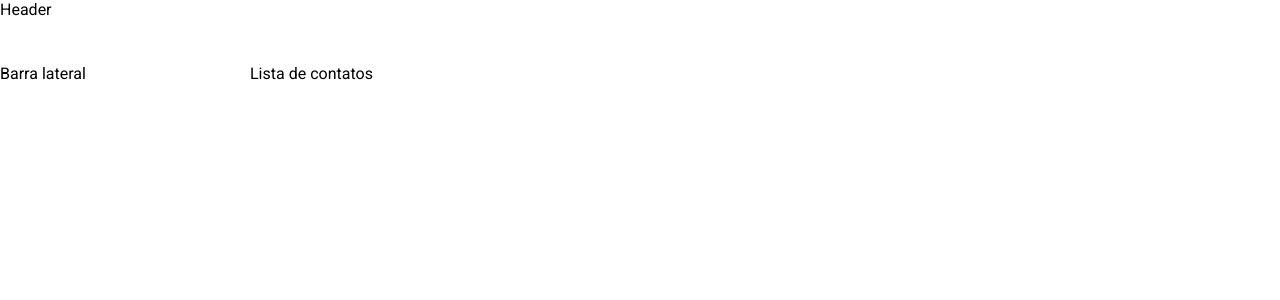
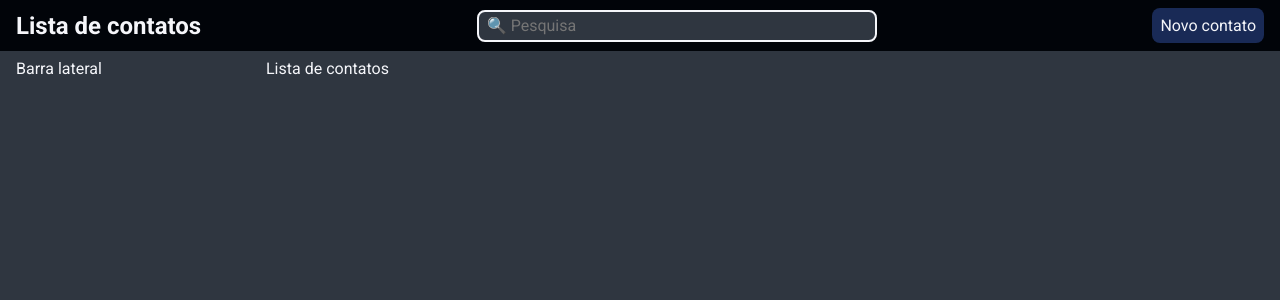
Before and after one commit to Aguiar-gabrielcosta/lista-de-contatos-react, a React (Create React App) app: page / in a window 1280 px wide. Shown: the top 300 px of the page. Built offline with nearby package versions, Linux system fonts and the light colour scheme.

Commit message:
Adiciona o header do site

```diff
--- /dev/null
+++ b/src/containers/Header/index.tsx
@@ -0,0 +1,13 @@
+import * as S from './styles'
+
+const Header = () => {
+  return (
+    <S.Header>
+      <S.Logo>Lista de contatos</S.Logo>
+      <S.BarraDePesquisa type="text" placeholder="&#128269; Pesquisa" />
+      <S.LinkNavegacao to={'/cadastro'}>Novo contato</S.LinkNavegacao>
+    </S.Header>
+  )
+}
+
+export default Header
--- /dev/null
+++ b/src/containers/Header/styles.ts
@@ -0,0 +1,37 @@
+import { Link } from 'react-router-dom'
+import styled from 'styled-components'
+
+export const Header = styled.div`
+  display: flex;
+  justify-content: space-between;
+  align-items: center;
+  color: ${(props) => props.theme.corTitulo};
+`
+
+export const Logo = styled.h1`
+  font-size: 1.5rem;
+`
+
+export const BarraDePesquisa = styled.input`
+  font-size: 1rem;
+  font-weight: semi-bold;
+  max-width: 400px;
+  width: 100%;
+  height: 32px;
+  padding: 8px;
+  background-color: ${(props) => props.theme.corDeFundo};
+  border: 2px solid ${(props) => props.theme.corTexto};
+  border-radius: 8px;
+`
+
+export const LinkNavegacao = styled(Link)`
+  text-decoration: none;
+  color: ${(props) => props.theme.corTexto};
+  background-color: ${(props) => props.theme.corPrincipal};
+  padding: 8px;
+  border-radius: 8px;
+
+  &:hover {
+    background-color: ${(props) => props.theme.corSecundaria};
+  }
+`
--- a/src/pages/Home/index.tsx
+++ b/src/pages/Home/index.tsx
@@ -1,9 +1,12 @@
+import Header from '../../containers/Header'
 import { AsideContainer, HeaderContainer, MainContainer } from '../../styles'
 
 const Home = () => {
   return (
     <>
-      <HeaderContainer>Header</HeaderContainer>
+      <HeaderContainer>
+        <Header />
+      </HeaderContainer>
       <AsideContainer>Barra lateral</AsideContainer>
       <MainContainer>Lista de contatos</MainContainer>
     </>
--- a/src/styles/index.ts
+++ b/src/styles/index.ts
@@ -6,26 +6,35 @@ const EstiloGlobal = createGlobalStyle`
     padding: 0;
     box-sizing: border-box;
     font-family: Roboto, sans-serif;
+    color: ${(props) => props.theme.corTexto}
+  }
+
+  body {
+    background-color: ${(props) => props.theme.corDeFundo};
   }
 `
 
+export default EstiloGlobal
+
 export const LayoutContainer = styled.div`
   display: grid;
-  grid-template-rows: 64px auto;
-  grid-template-columns: 250px auto;
+  grid-template-rows: auto 1fr;
+  grid-template-columns: 250px 1fr;
   height: 100vh;
 `
 
 export const HeaderContainer = styled.header`
   grid-column: 1/-1;
+  background-color: ${(props) => props.theme.corTerciaria};
+  padding: 8px 16px;
 `
 
 export const AsideContainer = styled.aside`
   grid-column: 1/2;
+  padding: 8px 16px;
 `
 
 export const MainContainer = styled.main`
   grid-column: 2/3;
+  padding: 8px 16px;
 `
-
-export default EstiloGlobal
--- a/src/theme/theme.ts
+++ b/src/theme/theme.ts
@@ -3,13 +3,15 @@ export type Theme = {
   corSecundaria: string
   corTerciaria: string
   corDeFundo: string
+  corTitulo: string
   corTexto: string
 }
 
 export const temaDark: Theme = {
-  corPrincipal: '#273c75',
-  corSecundaria: '#192a56',
-  corTerciaria: '#353b48',
+  corPrincipal: '#192a56',
+  corSecundaria: '#718093',
+  corTerciaria: '#010409',
   corDeFundo: '#2f3640',
+  corTitulo: '#fff',
   corTexto: '#f5f6fa'
 }
```
